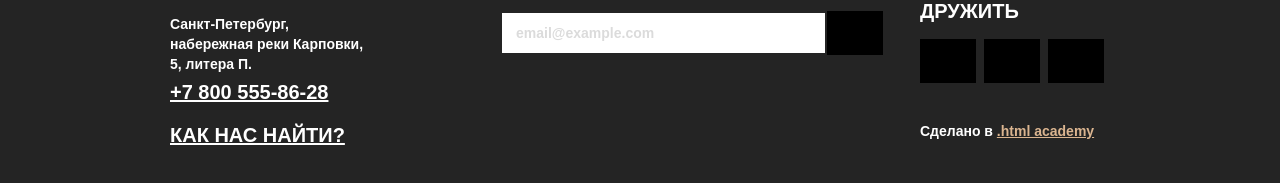
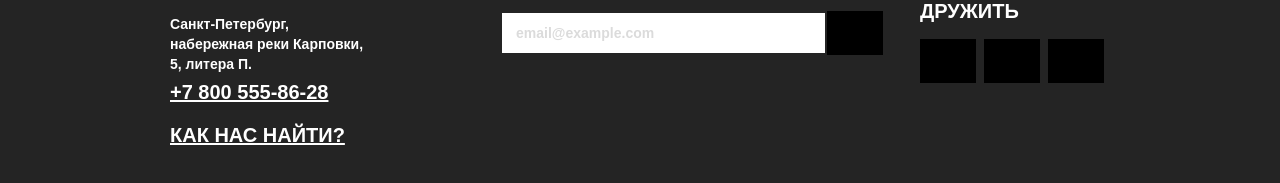
Before and after one commit to Alex945945/BARBERSHOP-MAKET, a plain HTML site: page index.html in a window 1280 px wide. Shown: the part 1655-1838 px from the top of the page. Drawn offline with Linux system fonts and the light colour scheme; a web font is replaced by a local one.

Commit message:
Second commit

```diff
--- a/index.html
+++ b/index.html
@@ -452,12 +452,6 @@
               </a>
             </li>
           </ul>
-          <p>
-            Сделано в
-            <a class="htmlacademy-link" href="https://htmlacademy.ru/"
-              >.html academy</a
-            >
-          </p>
         </section>
       </div>
     </footer>
```
